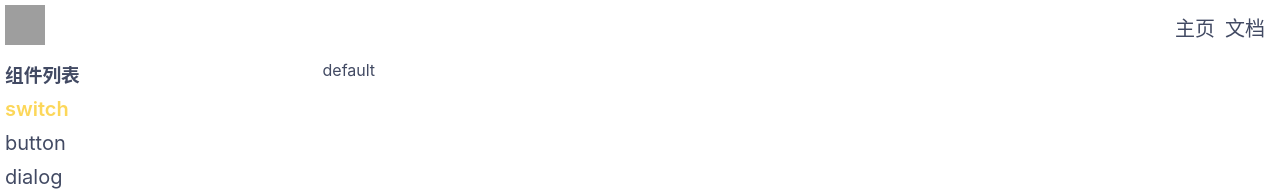
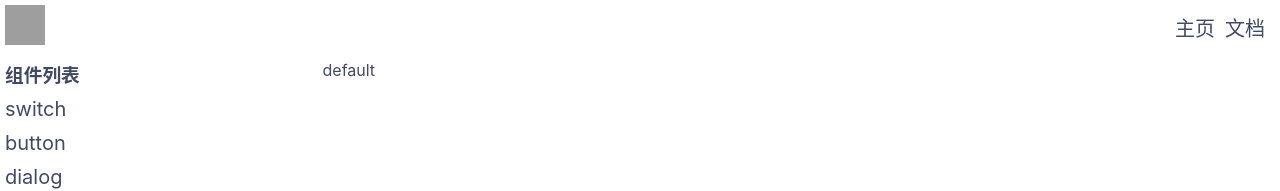
Before and after one commit to Amayw/MoonUI3, a Vue app: page /doc in a window 1280 px wide. Shown: the top 191 px of the page. Built offline with nearby package versions, Linux system fonts and the light colour scheme; grey boxes are pictures that could not be loaded.

Commit message:
使用router-link-active给被选择的router-link加样式

```diff
--- a/src/views/Doc.vue
+++ b/src/views/Doc.vue
@@ -7,7 +7,7 @@
                    组件列表
                </h3>
                <ul>
-                   <li  class="active">
+                   <li>
                       <router-link to="/doc/switch">switch</router-link>
                    </li>
                    <li>
@@ -60,7 +60,7 @@
                 li{
                     font-size: 20px;
                     margin: 10px 0;
-                    &.active{
+                    >.router-link-active{
                         color: $light-color;
                         font-weight: 600;
                     }
```
